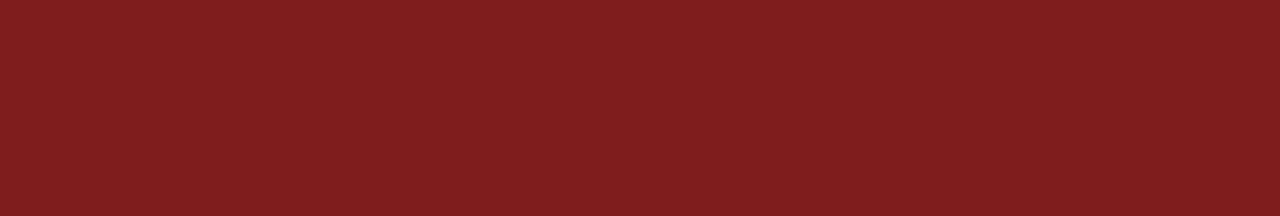
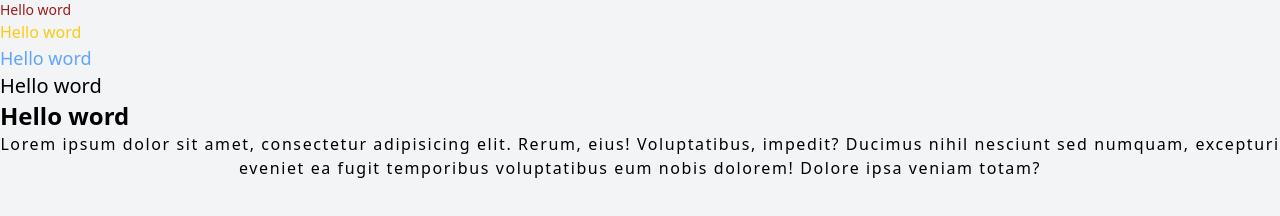
Before and after one commit to Lucas-furquim/TailwindCSS, a website: page index.html in a window 1280 px wide. Drawn offline with Linux system fonts and the light colour scheme.

Commit message:
cores e text

```diff
--- a/index.html
+++ b/index.html
@@ -9,8 +9,15 @@
   <link rel="stylesheet" href="./style.min.css">
 </head>
 
-<body class="bg-red-900">
-
+<body class="bg-gray-100">
+  <h2 class="text-sm text-red-800">Hello word</h2>
+  <h2 class="text-base text-yellow-400">Hello word</h2>
+  <h2 class="text-lg text-blue-400">Hello word</h2>
+  <h2 class="text-xl">Hello word</h2>
+  <h2 class="text-2xl font-bold ">Hello word</h2>
+  <p class="text-center tracking-widest">
+    Lorem ipsum dolor sit amet, consectetur adipisicing elit. Rerum, eius! Voluptatibus, impedit? Ducimus nihil nesciunt sed numquam, excepturi eveniet ea fugit temporibus voluptatibus eum nobis dolorem! Dolore ipsa veniam totam?
+  </p>
 </body>
 
 </html>
```
Also changed, not shown: style.min.css.
